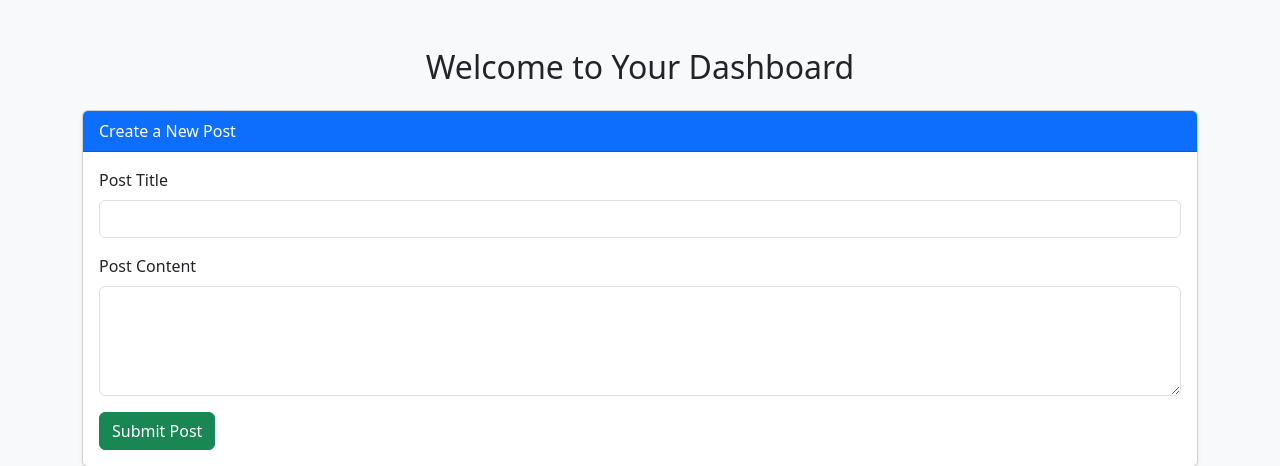
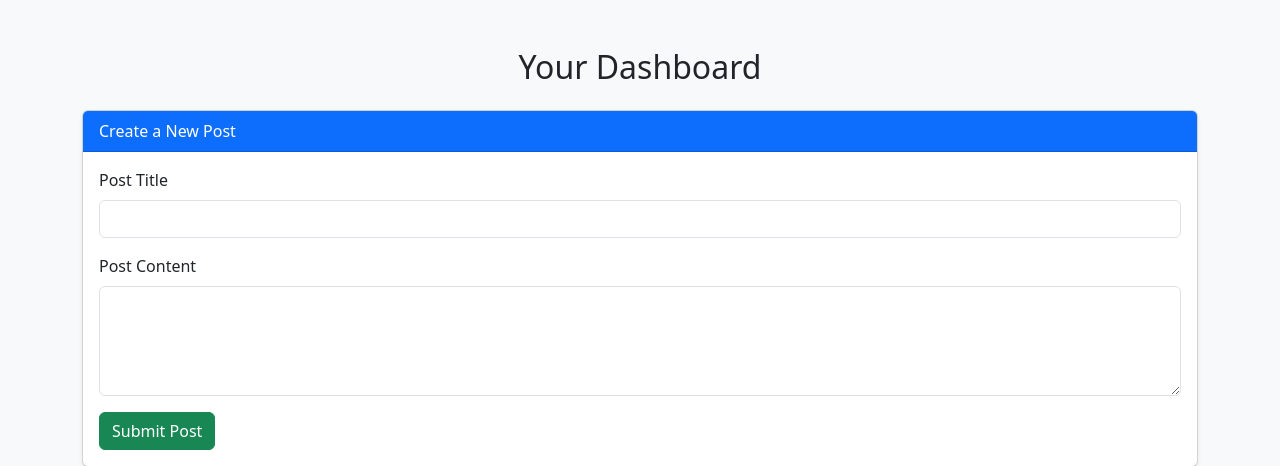
Before and after one commit to mohamed36578/my-flask-app, a Flask app: template templates/dashboard.html in a window 1280 px wide. Shown: the top 466 px of the page. Run offline with Flask 3, Linux system fonts and the light colour scheme; the template is opened without the code that fills it: most values are stand-ins (such as "Sample title", 1, 10 or a date in 2020); some libraries are stand-ins or nearby versions.

Commit message:
dashboard promax8

```diff
--- a/templates/dashboard.html
+++ b/templates/dashboard.html
@@ -10,13 +10,14 @@
 <body class="bg-light">
 
     <div class="container py-5">
-        <h2 class="text-center mb-4">Welcome to Your Dashboard</h2>
+        <h2 class="text-center mb-4"> Your Dashboard</h2>
 
         <!-- Post Form -->
         <div class="card mb-4 shadow-sm">
             <div class="card-header bg-primary text-white">Create a New Post</div>
             <div class="card-body">
                 <form method="POST" action="/dashboard">
+                  <input type="hidden" name="csrf_token" value="{{ csrf_token() }}">
                     <div class="mb-3">
                         <label for="title" class="form-label">Post Title</label>
                         <input type="text" class="form-control" name="title" id="title" required>
```
